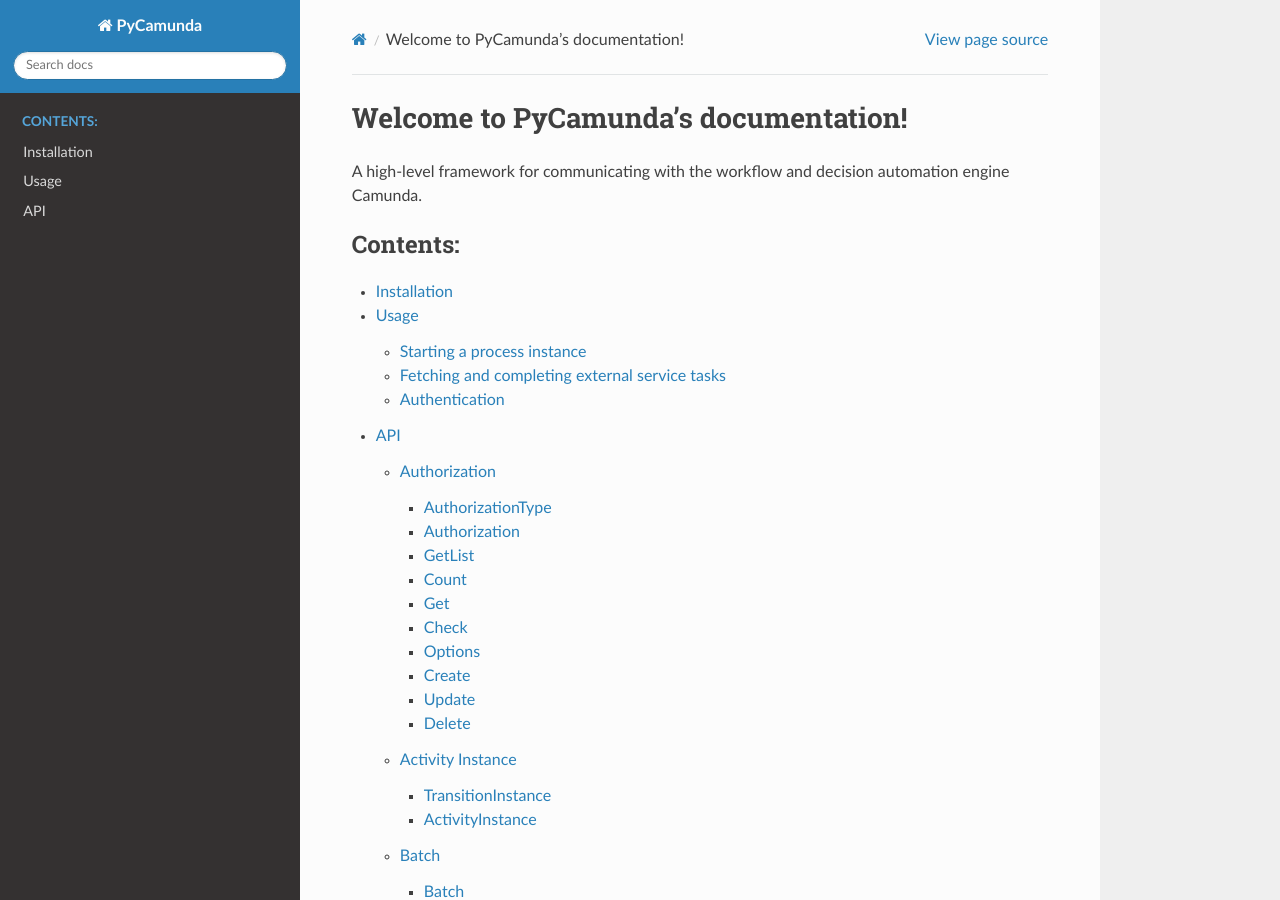
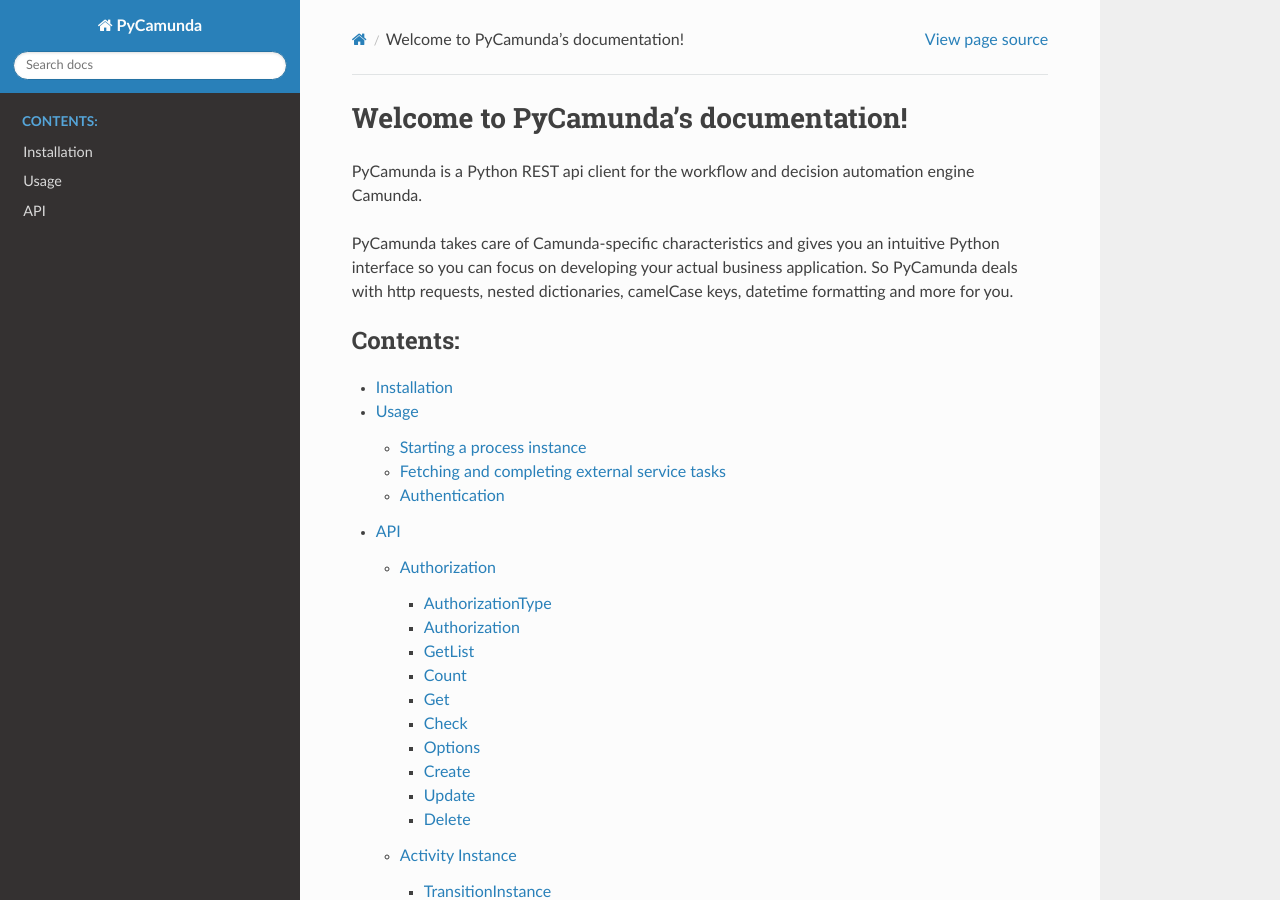
Before and after one commit to pklauke/pycamunda, a Sphinx documentation site: the page built from docs/index.rst, in a window 1280 px wide and 900 px high. Built offline with Sphinx 7.4.7 and the Read the Docs theme 2.0.0, drawn with Linux system fonts in a browser that asks for light colours.

Commit message:
Update docs.

```diff
--- a/docs/index.rst
+++ b/docs/index.rst
@@ -1,7 +1,9 @@
 Welcome to PyCamunda's documentation!
 =====================================
 
-A high-level framework for communicating with the workflow and decision automation engine Camunda.
+PyCamunda is a Python REST api client for the workflow and decision automation engine Camunda.
+
+PyCamunda takes care of Camunda-specific characteristics and gives you an intuitive Python interface so you can focus on developing your actual business application. So PyCamunda deals with http requests, nested dictionaries, camelCase keys, datetime formatting and more for you.
 
 
 .. toctree::
```
